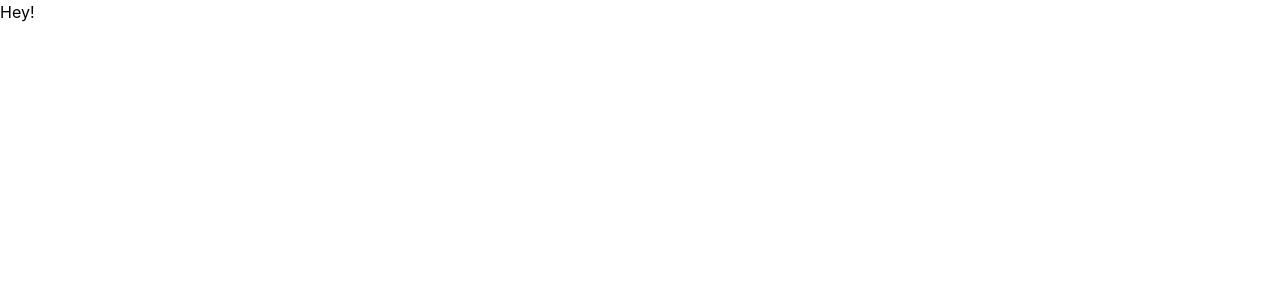
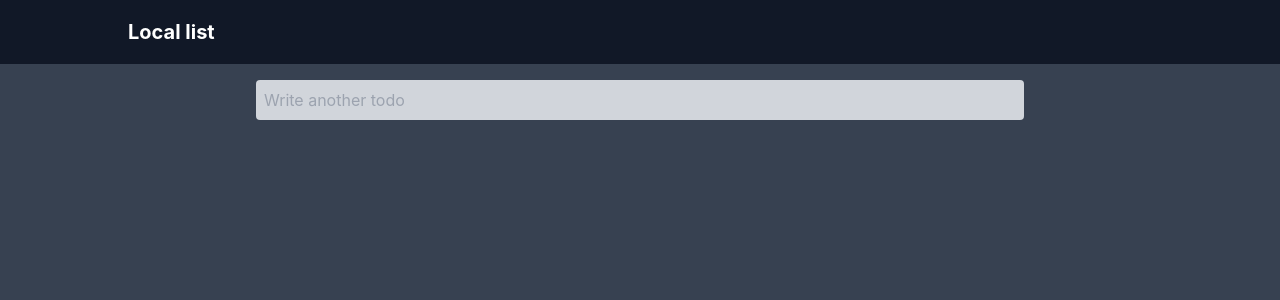
Before and after one commit to nikolajjsj/local-does, a Next.js app: page / in a window 1280 px wide. Shown: the top 300 px of the page. Built offline with nearby package versions, Linux system fonts and the light colour scheme.

Commit message:
Simple version done

```diff
--- /dev/null
+++ b/components/Navbar.jsx
@@ -0,0 +1,9 @@
+export default function Navbar() {
+  return (
+    <nav className="w-screen h-16 bg-gray-900 text-white sticky top-0">
+      <div className="w-4/5 h-full mx-auto flex items-center">
+        <h1 className="text-xl font-bold">Local list</h1>
+      </div>
+    </nav>
+  );
+}
--- a/pages/_app.jsx
+++ b/pages/_app.jsx
@@ -1,7 +1,15 @@
 import '../styles/globals.css';
+import Navbar from '../components/Navbar';
 
 function MyApp({ Component, pageProps }) {
-  return <Component {...pageProps} />;
+  return (
+    <>
+      <Navbar />
+      <div suppressHydrationWarning>
+        { process.browser && <Component {...pageProps} /> }
+      </div>
+    </>
+  );
 }
 
 export default MyApp;
--- a/pages/index.jsx
+++ b/pages/index.jsx
@@ -1,15 +1,51 @@
 import Head from 'next/head';
+import { useEffect, useState } from 'react';
 
 export default function Home() {
+  const [items, setItems] = useState(() => JSON.parse(window.localStorage.getItem('local-does:items')) || []);
+  const [currItem, setCurrItem] = useState('');
+
+  useEffect(() => {
+    window.localStorage.setItem('local-does:items', JSON.stringify(items));
+  }, [items]);
+
+  function handleSubmit(event) {
+    event.preventDefault();
+    setItems((currentItems) => [...currentItems, currItem]);
+    setCurrItem('');
+  }
+
+  function deleteItem(name) {
+    setItems((currItems) => currItems.filter((item) => {
+      if (item === name) return false;
+      return true;
+    }));
+  }
+
   return (
-    <div>
+    <div className="bg-gray-700 text-white h-screen">
       <Head>
         <title>Local todo&apos;s</title>
-        <meta name="description" content="Generated by create next app" />
+        <meta name="description" content="See and edit your local todo's" />
       </Head>
 
-      <main>
-        <h1>Hey!</h1>
+      <main className="w-4/5 mx-auto md:w-3/5">
+        <form onSubmit={handleSubmit}>
+          <input
+            className="w-full my-4 p-2 rounded bg-gray-300 text-black"
+            placeholder="Write another todo"
+            id="current-todo"
+            value={currItem}
+            onChange={(event) => setCurrItem(event.target.value)}
+          />
+        </form>
+
+        {items && items.map((item) => (
+          <div key={item} className="relative w-full h-32 flex flex-col items-center justify-center my-4 rounded-lg bg-gray-800 shadow-md">
+            <h2 className="text-lg">{item}</h2>
+            <button className="text-red-400 absolute top-0 right-0 m-2" onClick={() => deleteItem(item)} type="button">rem</button>
+          </div>
+        ))}
       </main>
     </div>
   );
```
